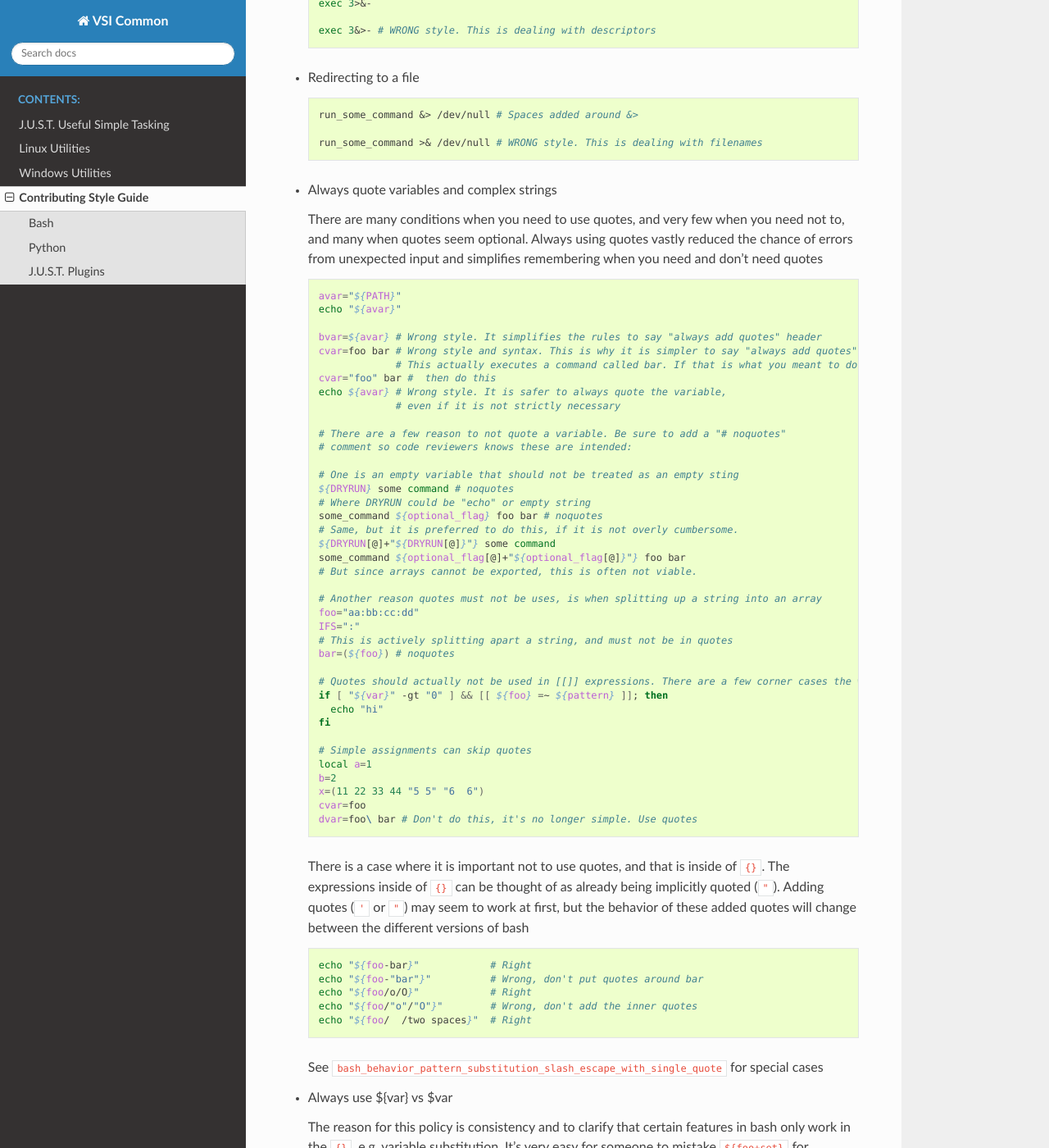
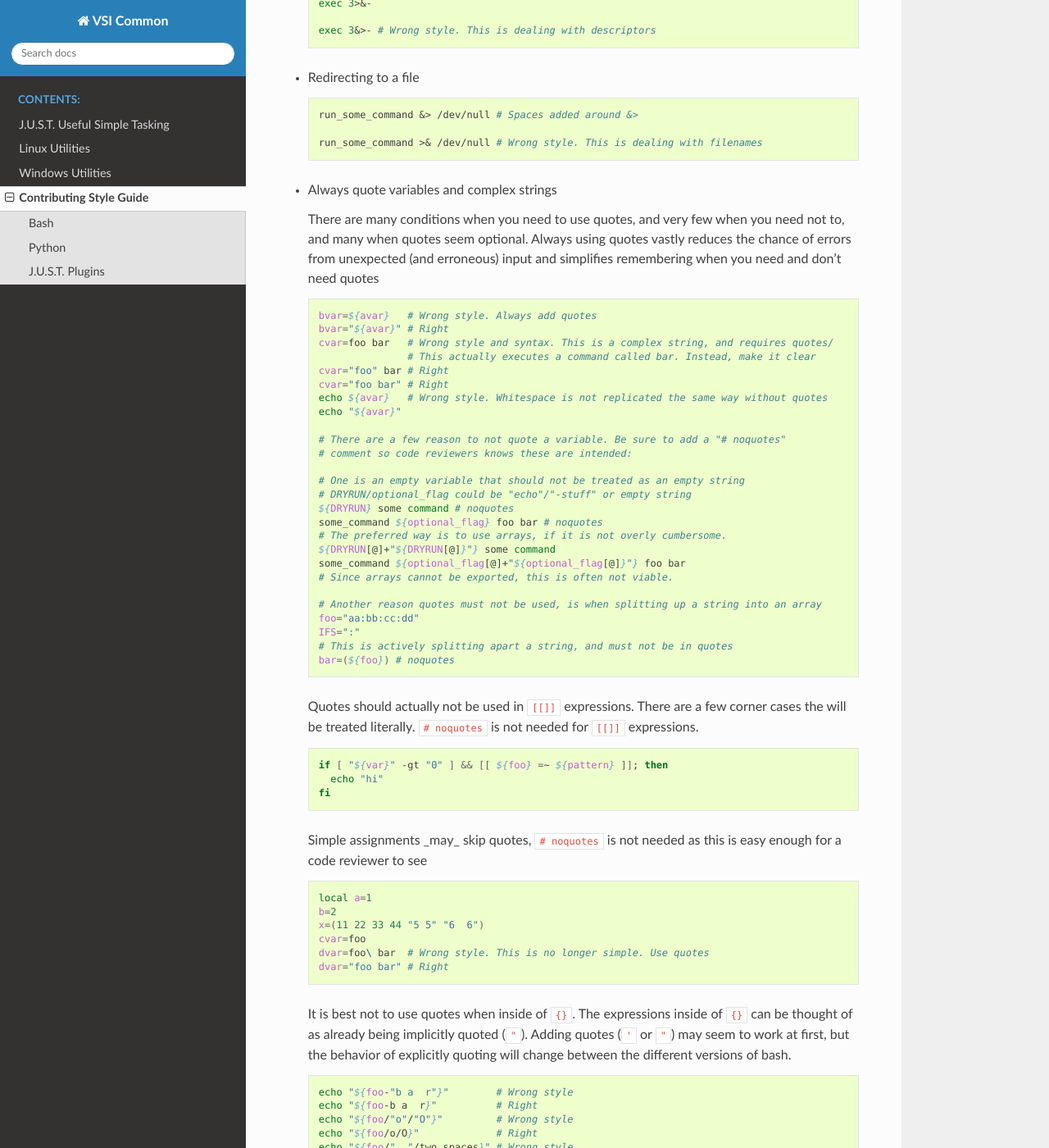
Before and after one commit to VisionSystemsInc/vsi_common, a Sphinx documentation site: the page built from docs/style.rst, in a window 1280 px wide and 1400 px high, scrolled down 682 px. Shown: the whole window at 82% size. Built offline with Sphinx 7.4.7 and the Read the Docs theme 2.0.0, drawn with Linux system fonts in a browser that asks for light colours; pages that are not in the unit, such as notebooks, are missing from menus; cross-references to code outside the pages are shown as plain code; some of the changed text lies outside the part shown.

Commit message:
Improve
Signed-off-by: Andy Neff <andy@visionsystemsinc.com>

```diff
--- a/docs/style.rst
+++ b/docs/style.rst
@@ -36,7 +36,7 @@
 
      exec 3>&-
 
-     exec 3&>- # WRONG style. This is dealing with descriptors
+     exec 3&>- # Wrong style. This is dealing with descriptors
 
 * Redirecting to a file
 
@@ -44,66 +44,72 @@
 
      run_some_command &> /dev/null # Spaces added around &>
 
-     run_some_command >& /dev/null # WRONG style. This is dealing with filenames
+     run_some_command >& /dev/null # Wrong style. This is dealing with filenames
 
 * Always quote variables and complex strings
 
-  There are many conditions when you need to use quotes, and very few when you need not to, and many when quotes seem optional. Always using quotes vastly reduced the chance of errors from unexpected input and simplifies remembering when you need and don't need quotes
+  There are many conditions when you need to use quotes, and very few when you need not to, and many when quotes seem optional. Always using quotes vastly reduces the chance of errors from unexpected (and erroneous) input and simplifies remembering when you need and don't need quotes
 
   .. code-block:: bash
 
-     avar="${PATH}"
+     bvar=${avar}   # Wrong style. Always add quotes
+     bvar="${avar}" # Right
+     cvar=foo bar   # Wrong style and syntax. This is a complex string, and requires quotes/
+                    # This actually executes a command called bar. Instead, make it clear
+     cvar="foo" bar # Right
+     cvar="foo bar" # Right
+     echo ${avar}   # Wrong style. Whitespace is not replicated the same way without quotes
      echo "${avar}"
-
-     bvar=${avar} # Wrong style. It simplifies the rules to say "always add quotes" header
-     cvar=foo bar # Wrong style and syntax. This is why it is simpler to say "always add quotes"
-                  # This actually executes a command called bar. If that is what you meant to do
-     cvar="foo" bar #  then do this
-     echo ${avar} # Wrong style. It is safer to always quote the variable,
-                  # even if it is not strictly necessary
 
      # There are a few reason to not quote a variable. Be sure to add a "# noquotes"
      # comment so code reviewers knows these are intended:
 
-     # One is an empty variable that should not be treated as an empty sting
+     # One is an empty variable that should not be treated as an empty string
+     # DRYRUN/optional_flag could be "echo"/"-stuff" or empty string
      ${DRYRUN} some command # noquotes
-     # Where DRYRUN could be "echo" or empty string
      some_command ${optional_flag} foo bar # noquotes
-     # Same, but it is preferred to do this, if it is not overly cumbersome.
+     # The preferred way is to use arrays, if it is not overly cumbersome.
      ${DRYRUN[@]+"${DRYRUN[@]}"} some command
      some_command ${optional_flag[@]+"${optional_flag[@]}"} foo bar
-     # But since arrays cannot be exported, this is often not viable.
+     # Since arrays cannot be exported, this is often not viable.
 
-     # Another reason quotes must not be uses, is when splitting up a string into an array
+     # Another reason quotes must not be used, is when splitting up a string into an array
      foo="aa:bb:cc:dd"
      IFS=":"
      # This is actively splitting apart a string, and must not be in quotes
      bar=(${foo}) # noquotes
 
-     # Quotes should actually not be used in [[]] expressions. There are a few corner cases the will be treated literally. # noquotes is not needed for [[]] expressions.
+  Quotes should actually not be used in ``[[]]`` expressions. There are a few corner cases the will be treated literally. ``# noquotes`` is not needed for ``[[]]`` expressions.
+
+  .. code-block:: bash
+
      if [ "${var}" -gt "0" ] && [[ ${foo} =~ ${pattern} ]]; then
        echo "hi"
      fi
 
-     # Simple assignments can skip quotes
+  Simple assignments _may_ skip quotes, ``# noquotes`` is not needed as this is easy enough for a code reviewer to see
+
+  .. code-block:: bash
+
      local a=1
      b=2
      x=(11 22 33 44 "5 5" "6  6")
      cvar=foo
-     dvar=foo\ bar # Don't do this, it's no longer simple. Use quotes
+     dvar=foo\ bar  # Wrong style. This is no longer simple. Use quotes
+     dvar="foo bar" # Right
 
-
-  There is a case where it is important not to use quotes, and that is inside of ``{}``. The expressions inside of ``{}`` can be thought of as already being implicitly quoted (``"``). Adding quotes (``'`` or ``"``) may seem to work at first, but the behavior of these added quotes will change between the different versions of bash
+  It is best not to use quotes when inside of ``{}``. The expressions inside of ``{}`` can be thought of as already being implicitly quoted (``"``). Adding quotes (``'`` or ``"``) may seem to work at first, but the behavior of explicitly quoting will change between the different versions of bash.
 
   .. code-block:: bash
 
-     echo "${foo-bar}"            # Right
-     echo "${foo-"bar"}"          # Wrong, don't put quotes around bar
-     echo "${foo/o/O}"            # Right
-     echo "${foo/"o"/"O"}"        # Wrong, don't add the inner quotes
-     echo "${foo/  /two spaces}"  # Right
+     echo "${foo-"b a  r"}"        # Wrong style
+     echo "${foo-b a  r}"          # Right
+     echo "${foo/"o"/"O"}"         # Wrong style
+     echo "${foo/o/O}"             # Right
+     echo "${foo/"  "/two spaces}" # Wrong style
+     echo "${foo/  /two spaces}"   # Right
 
-  See :var:`bash_behavior_pattern_substitution_slash_escape_with_single_quote` for special cases
+  :var:`bash_behavior_pattern_substitution_slash_escape_with_single_quote` is a special case that still needs special care, due to differences in bash behavior between versions.
 
 * Always use ${var} vs $var
 
@@ -111,12 +117,11 @@
 
   .. code-block:: bash
 
-     echo "${PATH}"
-     echo "${$}"
-     echo "${-} ${?} ${*+${*}}"     # * and @ need some extra care, so that
+     echo "$PATH"                   # Wrong style
+     echo "${PATH}"                 # Right
+     echo "${$}"                    # Right
+     echo "${-} ${?} ${*-}"         # * and @ need some extra care, so that
      run command "${_}" ${@+"${@}"} # set -eu doesn't error on empty in bash 3.2
-
-     echo "$PATH" # Wrong style
 
 * Shorthand for arithmetic expressions
 
@@ -134,11 +139,12 @@
      # Do no add quotes to inner expressions
      echo "${x["y"]} ${x["${y}"]}"
 
-     # Remember, associative arrays are not bash 3.2 compatible, and are not
+     # Associative arrays are not bash 3.2 compatible, and are not
      # arithmetic expressions in the []
      declare -A z
      y=2
      z[y]="This is index y not 2"
+     z[$y]="This is index 2" # Wrong style, violates the {} policy
      z[${y}]="This is index 2"
      z[${y}-1]="This is index '2-1', not 1"
      z[$((y-1))]="This is index 1"
@@ -147,33 +153,37 @@
 
   .. code-block:: bash
 
-    [ "${avar}" = "foo bar" ]  # Variables are always quoted in [] tests
+    [ "${avar}" = "foo bar" ]      # Variables are always quoted in [] tests
 
-    [[ "${avar}" == "foo bar" ]] # WRONG style. Use [] and =
+    [[ ${avar} == "foo bar" ]]     # Wrong style. Use [] and = for normal equality
 
-    [[ ${avar} = foobar* ]] # Ok. Pattern matching is not possible with []
+    [[ ${avar} = foobar* ]]        # Right. Pattern matching is not possible with []
 
-    [[ ${avar} = "foo bar"* ]] # Ok. If quotes are needed, you can use a variable
+    [[ ${avar} = "foo bar"* ]]     # Right. If quotes are needed, you can use a variable
     pattern="foo bar*"
-    [[ ${avar} = ${pattern} ]] # Ok. Also, never quote variables in [[ ]] as
-                               # this disables pattern matching---in which case,
-                               # [] can be used instead
+    [[ ${avar} = ${pattern} ]]     # Ok. Never quote patterned variables in [[ ]] as
+                                   # this disables pattern matching---in which case,
+                                   # [] can be used instead
     If you are mixing literal and wild cards, you will use quotes
     avar="foo*bar"
     pattern="foo*b"
     [[ ${avar} = "${pattern}"* ]]  # If you want the pattern to refer to a literal asterisk, you need these quotes.
-    [[ foo-bar != ${pattern}* ]]   # This would fail, because the * in the pattern would be a while card, not a
-    # This advance pattern matching is why [] is preferred when doing simple equating.
+    [[ foo-bar != ${pattern}* ]]   # This would fail, because the * in the pattern would be a wild card, not an *
 
-    [[ ${avar} =~ foobar.+ ]]  # Ok. Regex's are not possible with []
+    [[ ${avar} =~ foobar.+ ]]      # Right. Regex's are not possible with []
 
-    [[ ${avar} =~ "foo bar".+ ]] # WRONG style. If quotes are needed, use a variable
+    [[ ${avar} =~ "foo bar".+ ]]   # Right. If quotes are needed, you can use a variable
     pattern='foo bar.+'
-    [[ ${avar} =~ ${pattern} ]]  # Ok. Again, don't quote variables in [[ ]]
+    [[ ${avar} =~ "${pattern}" ]]  # Wrong, this disables regex matching
+    [[ ${avar} =~ ${pattern} ]]    # Good. Don't quote variables in [[ ]]
+    pattern='f\+ bar.+'            # The first + is an escaped literal +
+    [[ ${avar} =~ ${pattern} ]]    # Good. Don't quote variables in [[ ]]
 
-    [[ 3 < 4 ]]     # WRONG style. Use [ -lt ]
+    [[ 3 < 4 ]]                    # Wrong style
+    [ "3" -lt "4" ]]               # Right
 
-    [[ 3.5 < 4.0 ]] # Ok. Floating point comparison not possible with []
+    [[ 3.5 < 4.0 ]]                # Wrong. Floating point comparison not possible with [], [[]] or (())
+    if awk '{if (3.5 < 4.0) {exit 0} else {exit 1}}'; then # Floating point is possible with awk
 
 * Checking to see if a variable exists
 
```
